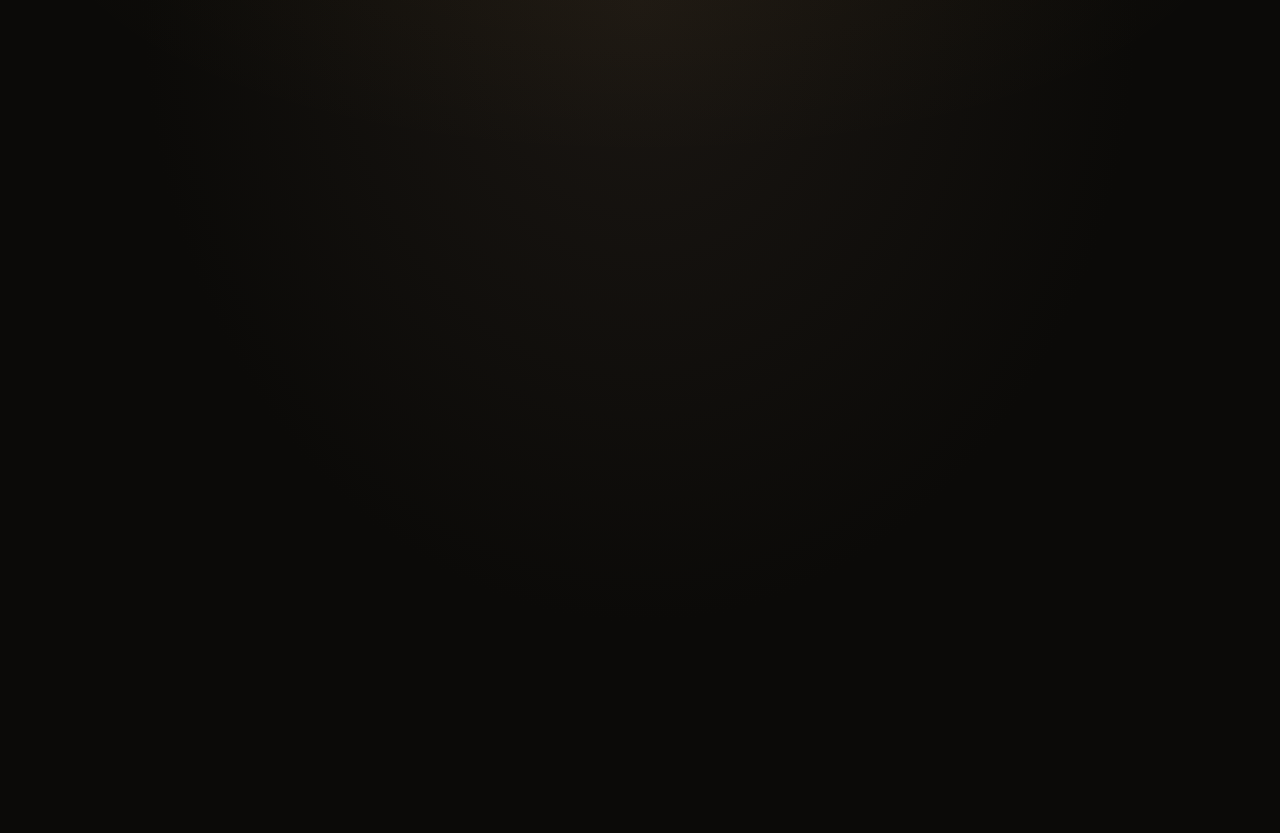
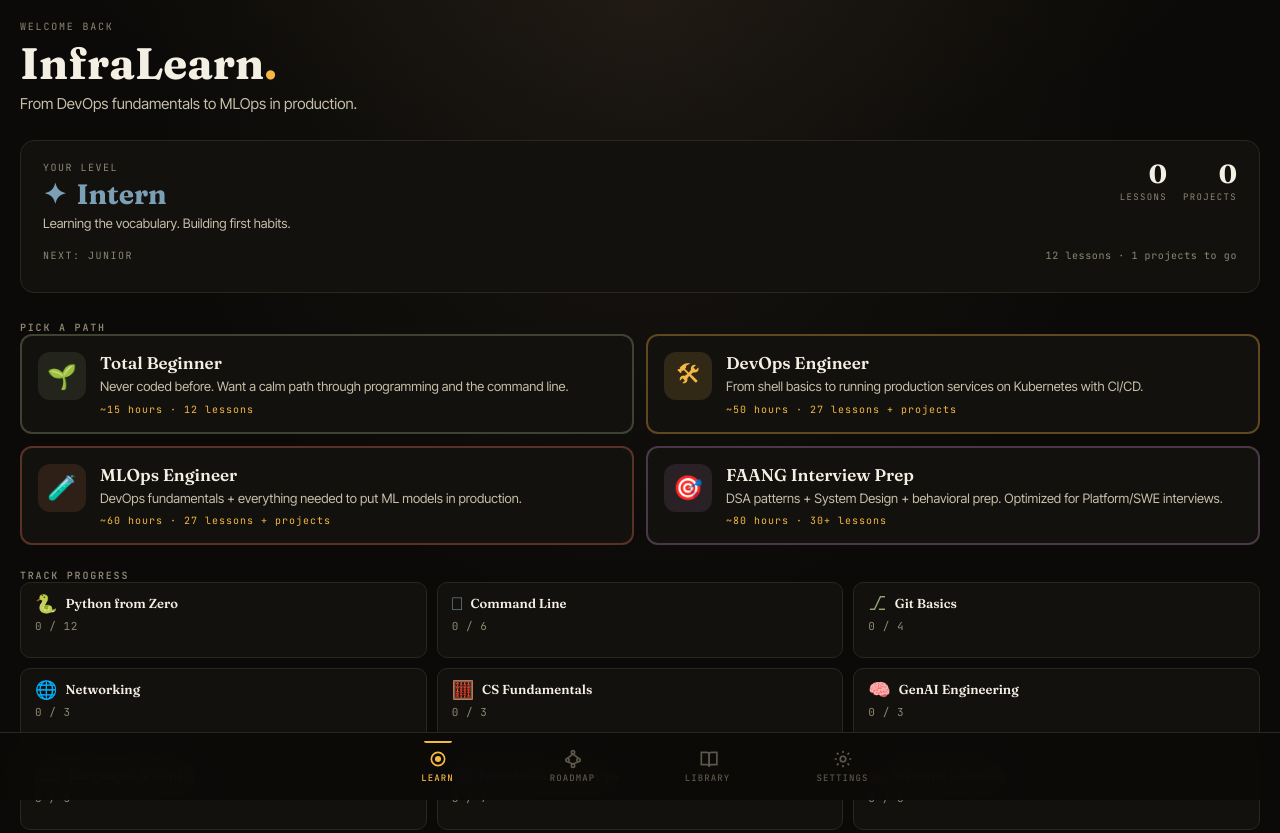
Before and after one commit to bchocyn/MLOps-Fundaments-learning-page, a plain HTML site: page index.html in a window 1280 px wide. Shown: the top 833 px of the page. Before the commit the page ends 800 px from the top, so only its background shows below. Drawn offline with Linux system fonts and the light colour scheme; files that its build step writes are made by us from their sources.

Commit message:
Update index.html
Signed-off-by: Brandon Heng <bhkeije@gmail.com>

```diff
--- a/index.html
+++ b/index.html
@@ -17,8 +17,8 @@
   <link rel="preconnect" href="https://fonts.gstatic.com" crossorigin>
   <link href="https://fonts.googleapis.com/css2?family=Fraunces:ital,opsz,wght@0,9..144,400;0,9..144,600;0,9..144,700;0,9..144,900;1,9..144,400;1,9..144,600&family=JetBrains+Mono:wght@400;500;600;700&family=Inter+Tight:wght@400;500;600;700&display=swap" rel="stylesheet">
 
-  <script type="module" crossorigin src="/MLOps-Fundaments-learning-page/infralearn-v10/assets/index-BJdksLC7.js"></script>
-  <link rel="stylesheet" crossorigin href="/MLOps-Fundaments-learning-page/infralearn-v10/assets/index-BjYJn9eV.css">
+  <script type="module" crossorigin src="/MLOps-Fundaments-learning-page/infralearn-v11/assets/index-D2JIMTeE.js"></script>
+  <link rel="stylesheet" crossorigin href="/MLOps-Fundaments-learning-page/infralearn-v11/assets/index-BjYJn9eV.css">
 </head>
 <body>
   <div id="root"></div>
```
